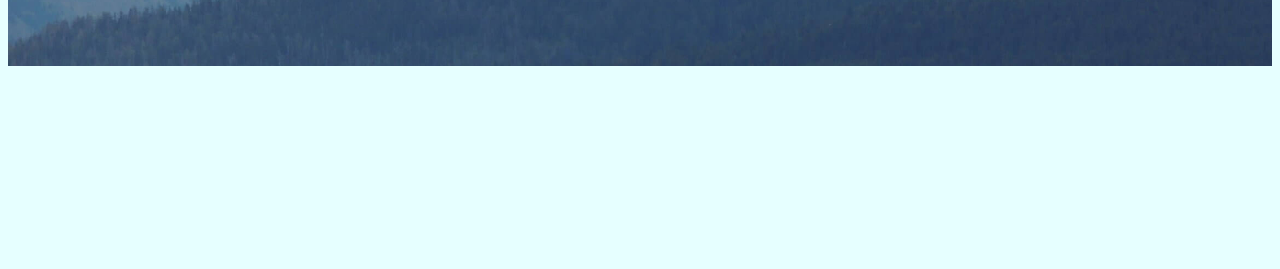
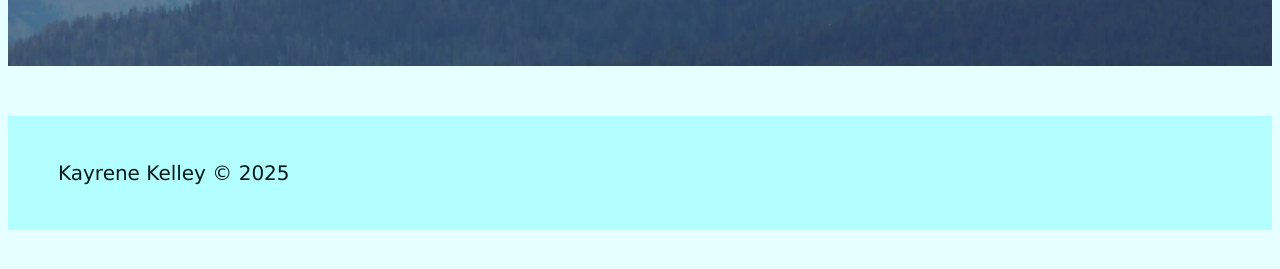
Before and after one commit to kayrenekelley/personal-port, a plain HTML site: page pers_assgn1/ed_index.html in a window 1280 px wide. Shown: the part 411-680 px from the top of the page. Drawn offline with Linux system fonts and the light colour scheme.

Commit message:
added footers

```diff
--- a/pers_assgn1/ed_index.html
+++ b/pers_assgn1/ed_index.html
@@ -28,3 +28,6 @@
         <h1 class="home_title">Education and Experience</h1>
       </div>
     </section>
+        <footer>
+      <p>Kayrene Kelley &copy; 2025</p>
+    </footer>
```
Also changed, not shown: pers_assgn1/hob_index.html (+3 -0 lines).
